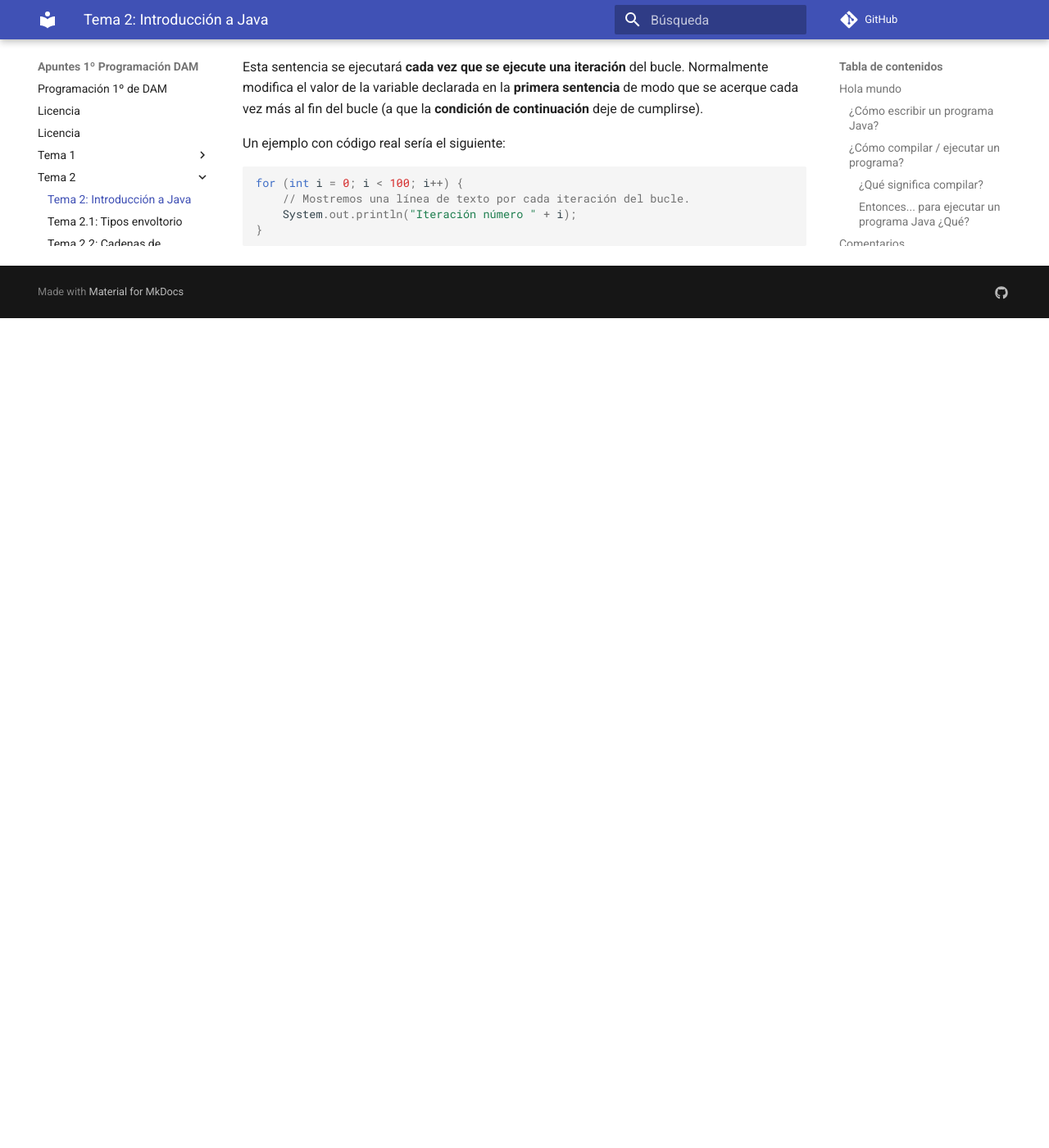
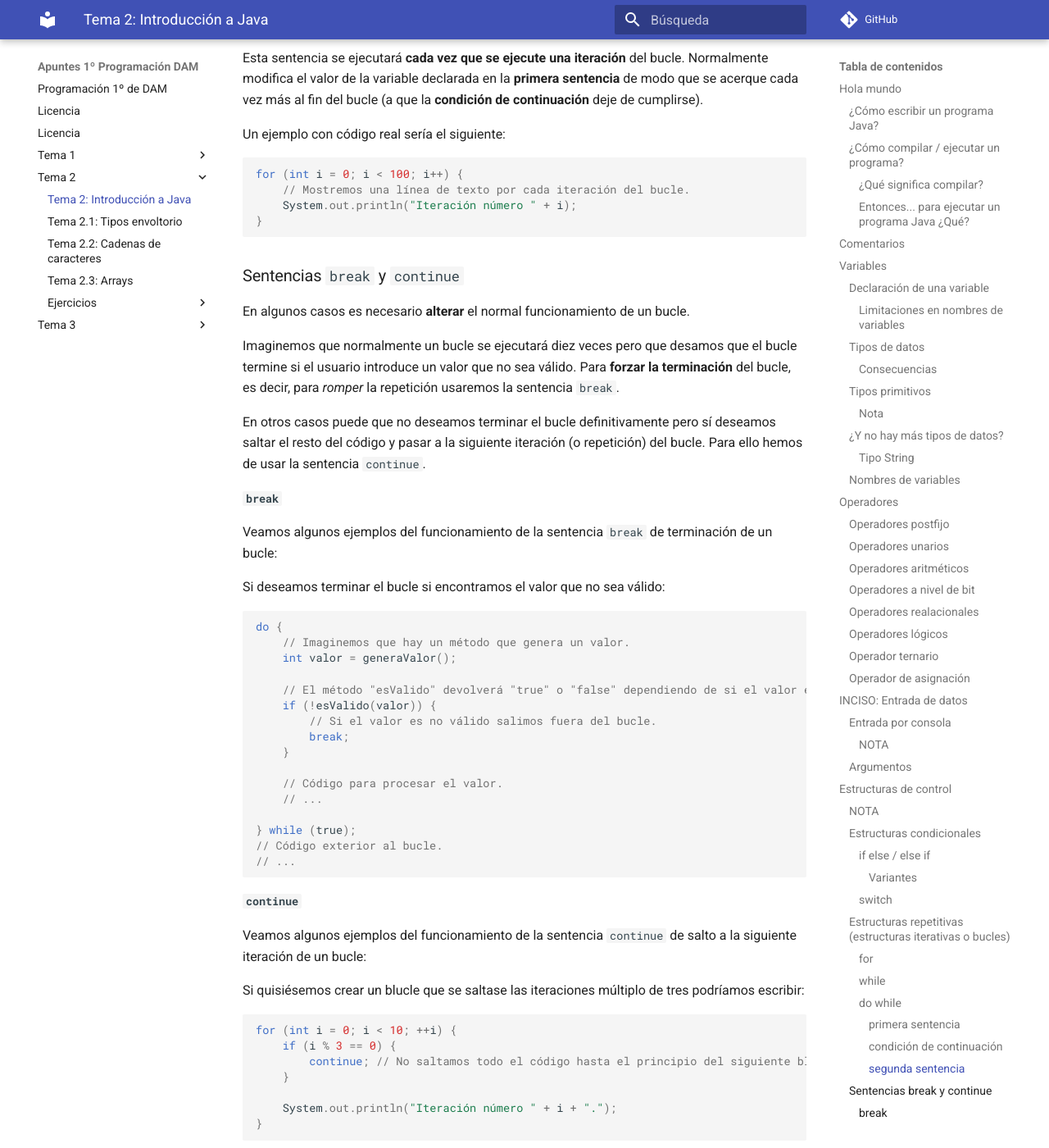
Before and after one commit to mmourazos/DAM_PR_Apuntes, an MkDocs documentation site: the page built from docs/Tema 2/T2.0 - Primeros_pasos_java.md, in a window 1280 px wide and 1400 px high, scrolled down 14786 px. Shown: the whole window at 82% size. Built offline with MkDocs 1.6.1 and Material for MkDocs 9.7.7, drawn with Linux system fonts in a browser that asks for light colours; comment, search, counter and statistics services are not loaded; before the commit the page ends 15174 px from its top, so only the background shows below that; some of the changed text lies outside the part shown.

Commit message:
Soluciones a ejercicios t2 y break / continue

````diff
--- a/docs/Tema 2/T2.0 - Primeros_pasos_java.md
+++ b/docs/Tema 2/T2.0 - Primeros_pasos_java.md
@@ -129,16 +129,17 @@ x = 12.5;
 
 Estos tipos de datos de base tienen como única característica que **no son objetos**. El resto de elementos del lenguaje Java **son objetos**.
 
-- **byte**: números enteros que se pueden representar mediante un byte (8 bits). Es decir, los números entre el -128 y el 127 (ambos inclusive).
-- **short**: números enteros de 16 bits. Los valores enteros entre -32 768 y 32 767.
-- **int**: similar a los anteriores pero usando 32 bits ($-2^31$)
-- **long**: lo mismo pero con 64 bits.
-- **float**: números reales expresados mediante 32 bits.
-- **double**: números reales representados mediante 64 bits.
-- **boolean**: dos valore (lógicos) posibles: **true** y **false**. Utiliza un bit de datos.
-- **char**: representa un carácter Unicode de 16 bits.
+* **byte**: números enteros que se pueden representar mediante un byte (8 bits). Es decir, los números entre el -128 y el 127 (ambos inclusive).
+* **short**: números enteros de 16 bits. Los valores enteros entre -32 768 y 32 767.
+* **int**: similar a los anteriores pero usando 32 bits ($-2^31$)
+* **long**: lo mismo pero con 64 bits.
+* **float**: números reales expresados mediante 32 bits.
+* **double**: números reales representados mediante 64 bits.
+* **boolean**: dos valore (lógicos) posibles: **true** y **false**. Utiliza un bit de datos.
+* *char**: representa un carácter Unicode de 16 bits.
 
-#### Nota:
+#### Nota
+
 Java toma cualquier dato entero como `10.5` por defecto como `double` (aunque pueda ser alamacenado sin problemas como `float`). Lo *normal* es que siempre se use `double` cuando trabajemos con números reales.
 
 ### ¿Y no hay más tipos de datos?
@@ -283,6 +284,7 @@ Estos operadores sirven para:
   ```
 
 * Hacer la operación **y** (and) de dos valores (operador `&&`):
+
   ```java
   boolean t = true;
   boolean f = false;
@@ -296,7 +298,7 @@ Estos operadores sirven para:
 
 No es conveniente usarlo ya que vuelve el código difícil de seguir.
 
-Tiene tres partes: <condición> **?** <resultado del **true**> **:** <resultado del **false**>
+Tiene tres partes: (condición) **?** (resultado si condición **true**) **:** (resultado si condición **false**);
 
 ```java
 int a = 10;
@@ -345,7 +347,7 @@ public class InputOutput {
 }
 ```
 
-#### NOTA:
+#### NOTA
 
 Los datos leídos con `readLine` siempre será **cadenas de caracteres**. Para poder usarlos como números habrá que convertirlos en `int`, `float`, etc.
 
@@ -384,7 +386,7 @@ Veámoslo con un ejemplo:
 public class Argumentos {
     public static void main(String[] args) {
         System.out.println("El primer argumento fue: " + args[0]);
-		System.out.println("El segundo argumento fue: " + args[1]);
+        System.out.println("El segundo argumento fue: " + args[1]);
         System.out.println("El tercer argumento fue: " + args[2]);
     }
 }
@@ -420,7 +422,7 @@ En Java hay tres sentencias de control:
   * `break`
   * `continue`
 
-##### Nota:
+#### NOTA
 
 A una estructura de control repetitiva se la llama también **bucle**.
 
@@ -446,7 +448,7 @@ if (age >= 18) {
 }
 ```
 
-##### Variantes:
+##### Variantes
 
 Una variante sería **omitir** la rama del **else**:
 
@@ -510,7 +512,7 @@ switch (value) {
 }
 ```
 
-###  Estructuras repetitivas (estructuras iterativas o bucles)
+### Estructuras repetitivas (estructuras iterativas o bucles)
 
 Estas estructuras determinan cuantas veces ha de repetirse un bloque de código. Puede indicarse un número fijo de repeticiones, como es el caso del `for` o establecer una condición para la repetición como es el caso del `while` y el `do while`.
 
@@ -596,3 +598,52 @@ for (int i = 0; i < 100; i++) {
     System.out.println("Iteración número " + i);
 }
 ```
+
+### Sentencias `break` y `continue`
+
+En algunos casos es necesario **alterar** el normal funcionamiento de un bucle.
+
+Imaginemos que normalmente un bucle se ejecutará diez veces pero que desamos que el bucle termine si el usuario introduce un valor que no sea válido. Para **forzar la terminación** del bucle, es decir, para *romper* la repetición usaremos la sentencia `break`.
+
+En otros casos puede que no deseamos terminar el bucle definitivamente pero sí deseamos saltar el resto del código y pasar a la siguiente iteración (o repetición) del bucle. Para ello hemos de usar la sentencia `continue`.
+
+#### `break`
+
+Veamos algunos ejemplos del funcionamiento de la sentencia `break` de terminación de un bucle:
+
+Si deseamos terminar el bucle si encontramos el valor que no sea válido:
+
+```java
+do {
+    // Imaginemos que hay un método que genera un valor.
+    int valor = generaValor();
+
+    // El método "esValido" devolverá "true" o "false" dependiendo de si el valor es o no válido.
+    if (!esValido(valor)) {
+        // Si el valor es no válido salimos fuera del bucle.
+        break;
+    }
+
+    // Código para procesar el valor.
+    // ...
+
+} while (true);
+// Código exterior al bucle.
+// ...
+```
+
+#### `continue`
+
+Veamos algunos ejemplos del funcionamiento de la sentencia `continue` de salto a la siguiente iteración de un bucle:
+
+Si quisiésemos crear un blucle que se saltase las iteraciones múltiplo de tres podríamos escribir:
+
+```java
+for (int i = 0; i < 10; ++i) {
+    if (i % 3 == 0) {
+        continue; // No saltamos todo el código hasta el principio del siguiente blucle.
+    }
+
+    System.out.println("Iteración número " + i + ".");
+}
+```
````
Also changed, not shown: 6 other files.
